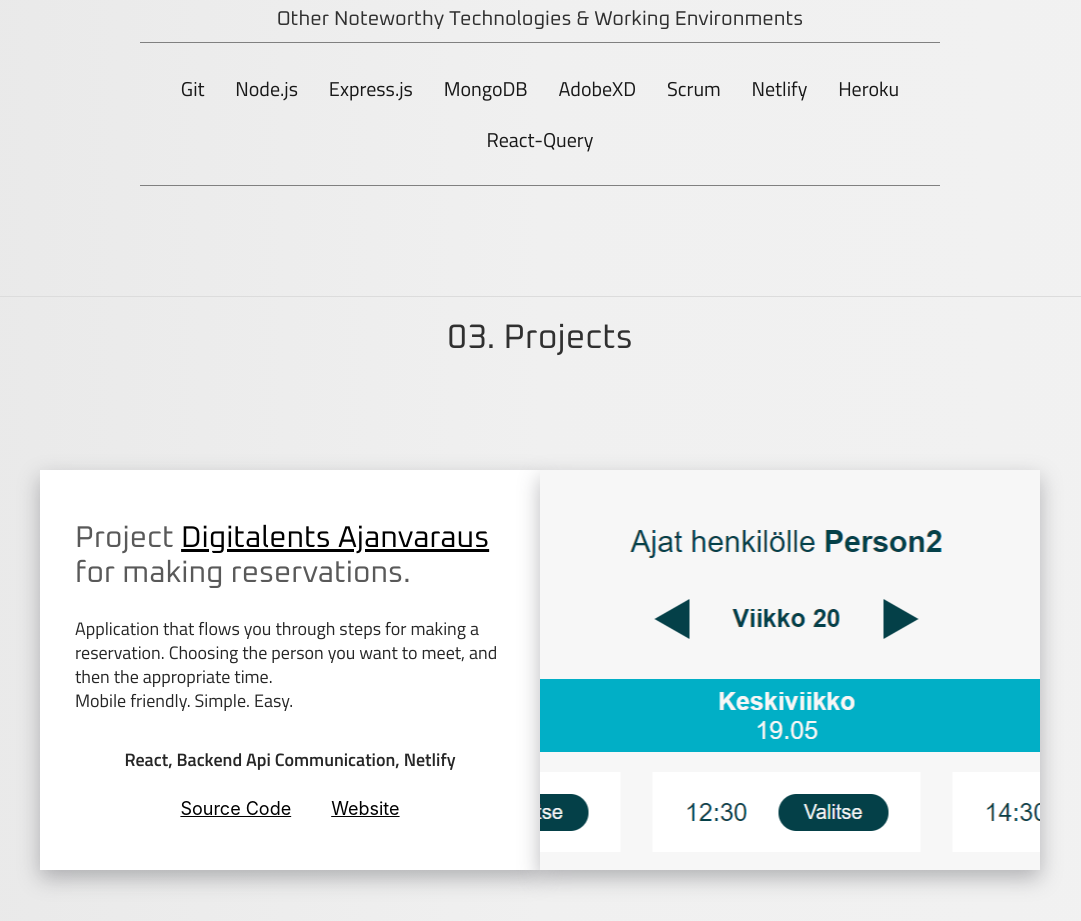
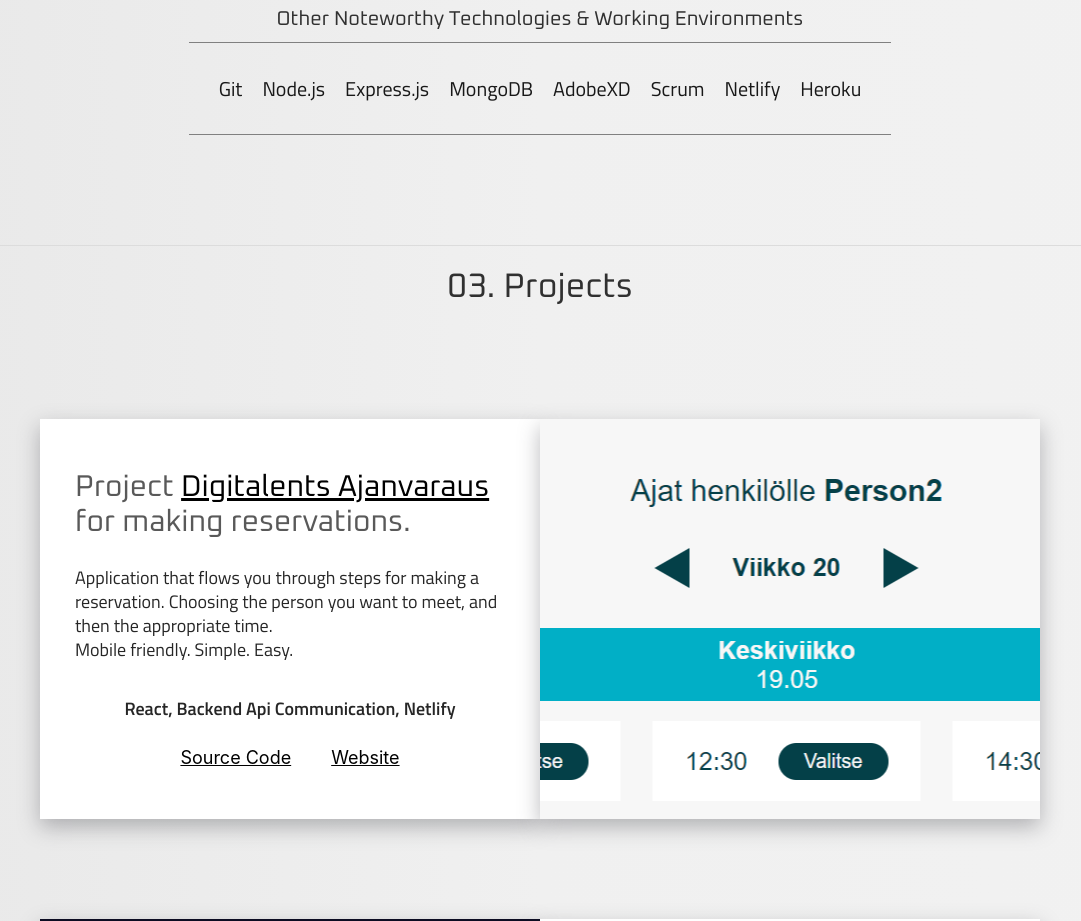
Before and after one commit to JJooaa/My-Portfolio-Website, a React (Create React App) app: page / in a window 1280 px wide. Shown: the part 2220-3141 px from the top of the page, without its empty margins (100-1181 px from the left). Built offline with nearby package versions, Linux system fonts and the light colour scheme.

Commit message:
remove react query from skills

```diff
--- a/src/App.js
+++ b/src/App.js
@@ -251,7 +251,6 @@
                             <p className="moretech-p">Scrum</p>
                             <p className="moretech-p">Netlify</p>
                             <p className="moretech-p">Heroku</p>
-                            <p className="moretech-p">React-Query</p>
                         </div>
                     </div>
                 </div>
```
